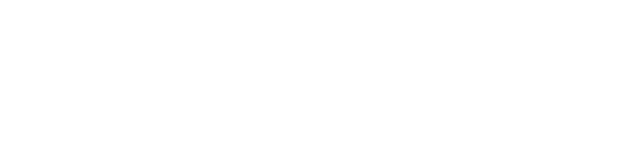
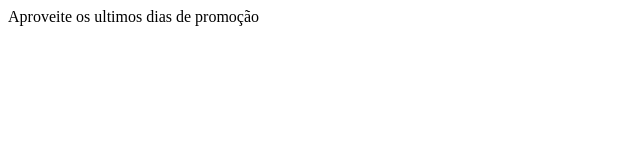
Before and after one commit to williamferreiradev/pagina, a plain HTML site: page index.html in a window 1280 px wide. Shown: the whole page, without its empty margins (0-640 px from the left). Drawn offline with Linux system fonts and the light colour scheme.

Commit message:
Update index.html

```diff
--- a/index.html
+++ b/index.html
@@ -21,13 +21,15 @@
     <link rel="stylesheet" href="assets/css/reset.css">
     <link rel="stylesheet" href="assets/css/responsivle.css">
 
-
-
-
 </head>
 
 
 <body>
 
+    <!-- OVERLAY - TEXTO ACIMA DO HEADER -->
+    <div class="off">
+        <span>Aproveite os ultimos dias de promoção</span>
+    </div>
+
 </body>
 </html>
```
